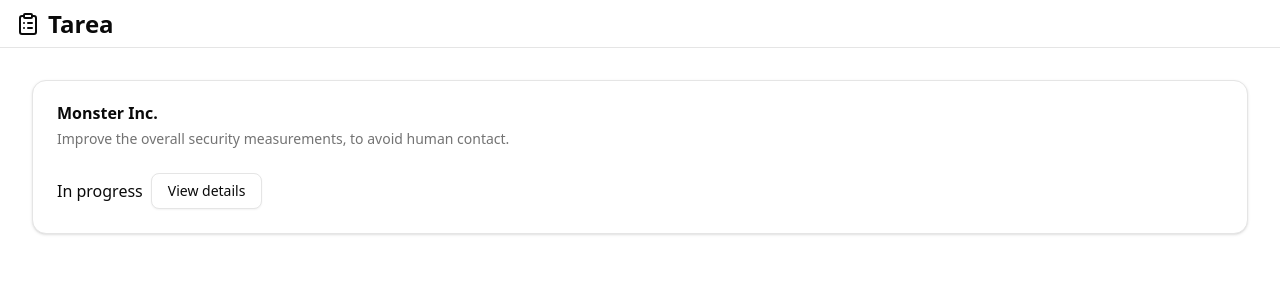
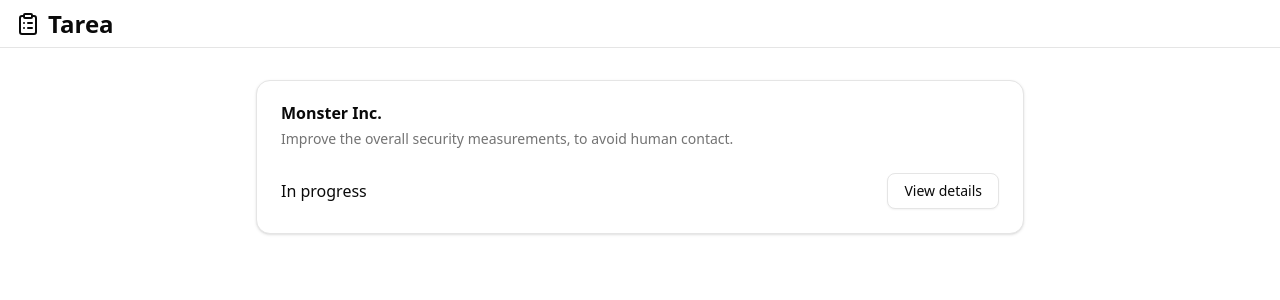
Before and after one commit to alainhaldi/meep.js, a Next.js app: page / in a window 1280 px wide. Shown: the top 300 px of the page. Built offline with nearby package versions, Linux system fonts and the light colour scheme.

Commit message:
Adjust Card Layout

```diff
--- a/src/app/page.tsx
+++ b/src/app/page.tsx
@@ -5,7 +5,7 @@
   return (
     <div>
       <AppHeader></AppHeader>
-      <div className="p-8">
+      <div className="p-8 flex justify-center">
         <AppProjectCard></AppProjectCard>
       </div>
     </div>
--- a/src/features/project/project-card.tsx
+++ b/src/features/project/project-card.tsx
@@ -10,7 +10,7 @@
 
 const AppProjectCard = () => {
   return (
-    <Card>
+    <Card className="flex-1 max-w-3xl">
       <CardHeader>
         <CardTitle>Monster Inc.</CardTitle>
         <CardDescription>
@@ -18,7 +18,7 @@
         </CardDescription>
       </CardHeader>
       <CardContent>
-        <div className="flex gap-2 items-center">
+        <div className="flex gap-2 items-center justify-between">
           <p>In progress</p>
           <Button variant={"outline"}>
             <Link href="/detail">View details</Link>
```
